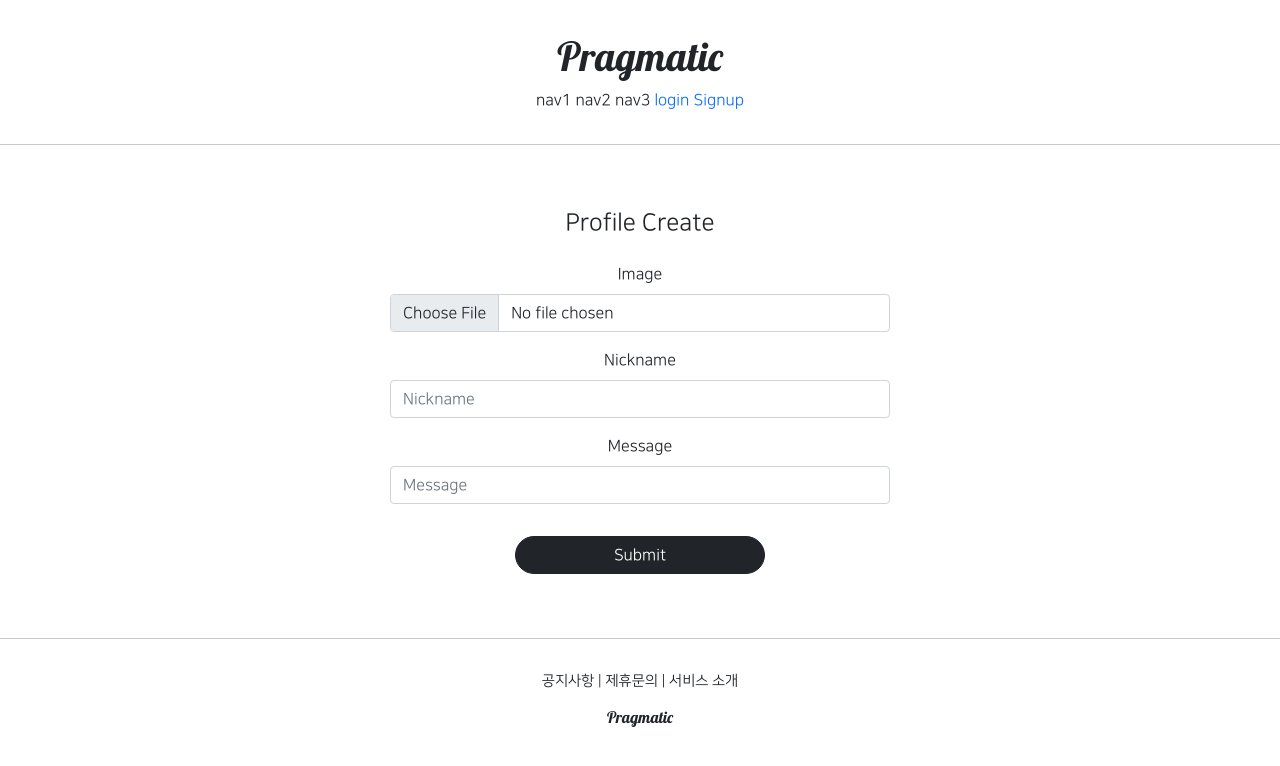
After one commit to dkstjdwns114/clone_pinterest, a Django app: page /profiles/create/ in a window 1280 px wide. The commit adds this page. Shown: the top 766 px of the page. Run offline with Django 3.2, Linux system fonts and the light colour scheme; some libraries are stand-ins or nearby versions.

Commit message:
Profileapp Createview 구현

```diff
--- a/profileapp/forms.py
+++ b/profileapp/forms.py
@@ -1,5 +1,6 @@
-from profile import Profile
 from django.forms import ModelForm
+
+from profileapp.models import Profile
 
 
 class ProfileCreationForm(ModelForm):
--- a/profileapp/models.py
+++ b/profileapp/models.py
@@ -3,7 +3,7 @@ from django.db import models
 
 # Create your models here.
 
-class Proflie(models.Model):
+class Profile(models.Model):
     # Profile과 user 객체를 하나씩 연결해준다.
     # on_delete : 이 user 객체가 delete 될 때 이와 연결되어있는 Profile 객체가 어떤 행동을 보일것인지를 담당
     # models.CASCADE : 이 Profile도 없어지게 하는것 (Django document 참고)
--- /dev/null
+++ b/profileapp/templates/profileapp/create.html
@@ -0,0 +1,17 @@
+{% extends 'base.html' %}
+{% load bootstrap4 %}
+
+{% block content %}
+
+    <div style="text-align: center; max-width: 500px; margin: 4rem auto;">
+        <div class="mb-4">
+            <h4>Profile Create</h4>
+        </div>
+        <form action="{% url 'profileapp:create' %}" method="post" enctype="multipart/form-data">
+            {% csrf_token %}
+            {% bootstrap_form form %}
+            <input type="submit" class="btn btn-dark rounded-pill col-6 mt-3">
+        </form>
+    </div>
+
+{% endblock %}
--- a/profileapp/urls.py
+++ b/profileapp/urls.py
@@ -1,6 +1,9 @@
+from django.urls import path
+
+from profileapp.views import ProfileCreateView
 
 app_name = 'profileapp'
 
 urlpatterns = [
-
+    path('create/', ProfileCreateView.as_view(), name='create')
 ]
--- a/profileapp/views.py
+++ b/profileapp/views.py
@@ -1,3 +1,29 @@
 from django.shortcuts import render
 
 # Create your views here.
+from django.urls import reverse_lazy
+from django.views.generic import CreateView
+
+from profileapp.forms import ProfileCreationForm
+from profileapp.models import Profile
+
+
+class ProfileCreateView(CreateView):
+    model = Profile
+    context_object_name = 'target_profile'
+    form_class = ProfileCreationForm
+    success_url = reverse_lazy('accountapp:hello_world')
+    template_name = 'profileapp/create.html'
+
+
+    def form_valid(self, form):
+        # 임시 데이터 저장(DB에는 올리지 않음)
+        temp_profile = form.save(commit=False)
+
+        # 본인이 본인 프로필만 바꿀 수 있게
+        temp_profile.user = self.request.user
+
+        # 최종 저장
+        temp_profile.save()
+
+        return super().form_valid(form)
```
Also changed, not shown: accountapp/templates/accountapp/detail.html (+10 -1 lines), db.sqlite3, media/profile/jisoo.png (added), media/profile/jisoo_IYIJ65B.png (added), profileapp/migrations/0001_initial.py (added), profileapp/migrations/0002_auto_20201220_0033.py (added).
